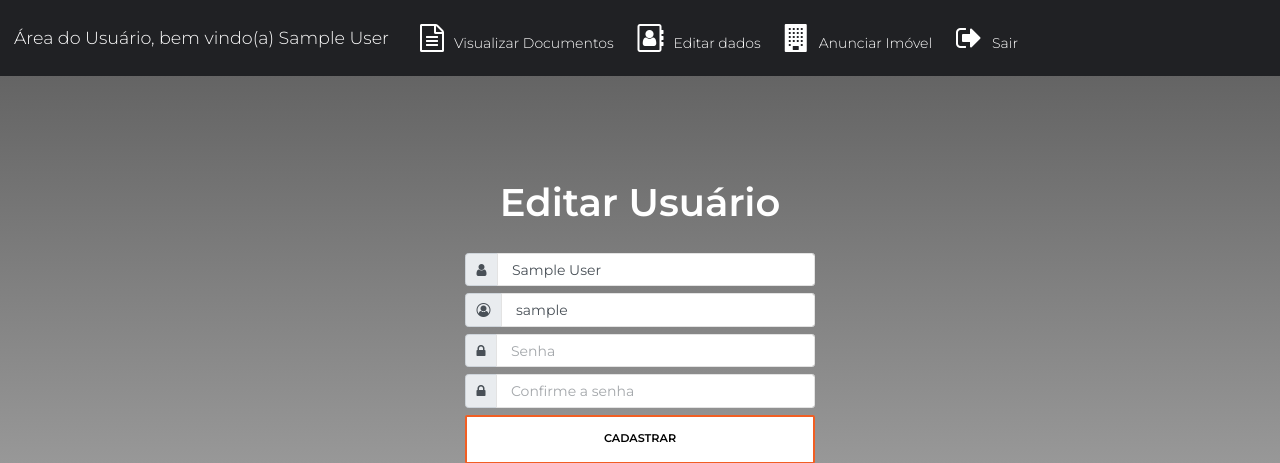
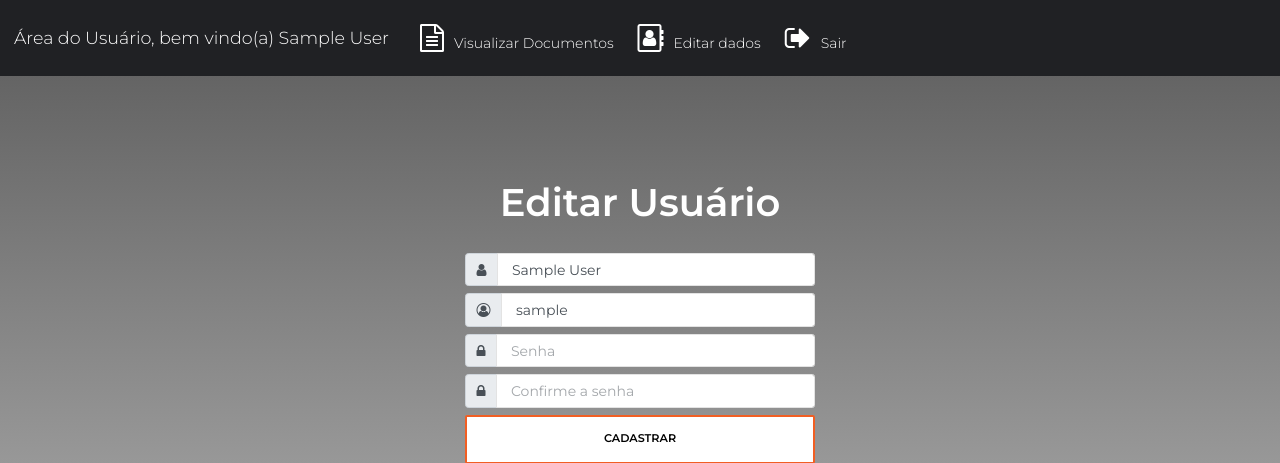
Before and after one commit to JoaozinhoKz4/Aldeia_Imob, a PHP site: page /area-do-usuario/dados in a window 1280 px wide. Shown: the top 463 px of the page. Run offline with PHP 8.4, Linux system fonts and the light colour scheme; the visitor is signed in with stand-in values (Sample User, id 1).

Commit message:
Atualização cadastro imoveis

```diff
--- a/Aldeia_V4.0/area-do-usuario/dados/index.php
+++ b/Aldeia_V4.0/area-do-usuario/dados/index.php
@@ -35,7 +35,6 @@
               <ul class="navbar-nav">
                 <li class="nav-item"><a href="../documentos/#visualiza" class="nav-link active"><i class="fai fa fa-file-text-o fa-2x" aria-hidden="true"></i>Visualizar Documentos</a></li>
                 <li class="nav-item"><a href="#edita-user" class="nav-link active"><i class="fai fa fa-address-book-o fa-2x" aria-hidden="true"></i>Editar dados</a></li>
-                <li class="nav-item"><a href="../anunciar-imovel" class="nav-link active"><i class="fai fa fa-building fa-2x" aria-hidden="true"></i>Anunciar Imóvel</a></li>
                 <li class="nav-item"><a href="../sistema/login/encerra_sessao.php" class="nav-link active"><i class="fai fa fa-sign-out fa-2x" aria-hidden="true"></i>Sair</a></li>
               </ul>
             </div>
--- a/Aldeia_V4.0/area-do-usuario/documentos/index.php
+++ b/Aldeia_V4.0/area-do-usuario/documentos/index.php
@@ -35,7 +35,6 @@
               <ul class="navbar-nav">
                 <li class="nav-item"><a href="#visualiza" class="nav-link active"><i class="fai fa fa-file-text-o fa-2x" aria-hidden="true"></i>Visualizar Documentos</a></li>
                 <li class="nav-item"><a href="../dados/#edita-user" class="nav-link active"><i class="fai fa fa-address-book-o fa-2x" aria-hidden="true"></i>Editar dados</a></li>
-                <li class="nav-item"><a href="../anunciar-imovel" class="nav-link active"><i class="fai fa fa-building fa-2x" aria-hidden="true"></i>Anunciar Imóvel</a></li>
                 <li class="nav-item"><a href="../sistema/login/encerra_sessao.php" class="nav-link active"><i class="fai fa fa-sign-out fa-2x" aria-hidden="true"></i>Sair</a></li>
               </ul>
             </div>
```
